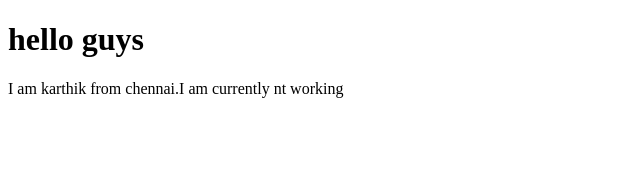
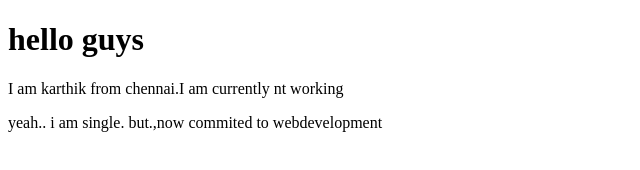
Before and after one commit to karthikashutosh/karthik-lesson-2, a plain HTML site: page index.html in a window 1280 px wide. Shown: the whole page, without its empty margins (0-640 px from the left). Drawn offline with Linux system fonts and the light colour scheme.

Commit message:
Update index.html
Docs-updated skill set

```diff
--- a/index.html
+++ b/index.html
@@ -10,5 +10,6 @@
     <h1>hello guys</h1>
     <p>I am karthik from chennai.I am currently nt working
     </p>
+    <p>yeah.. i am single. but.,now commited to webdevelopment</p>
 </body>
 </html>
```
